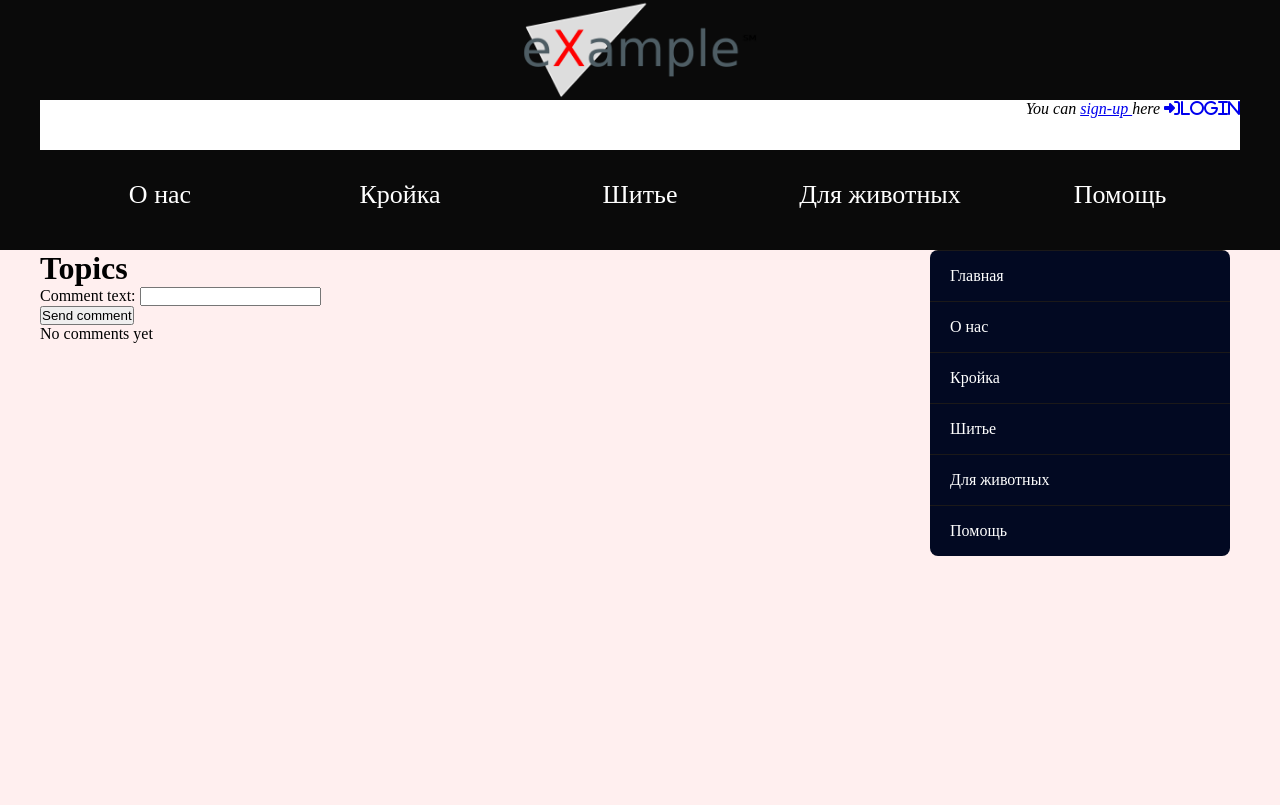
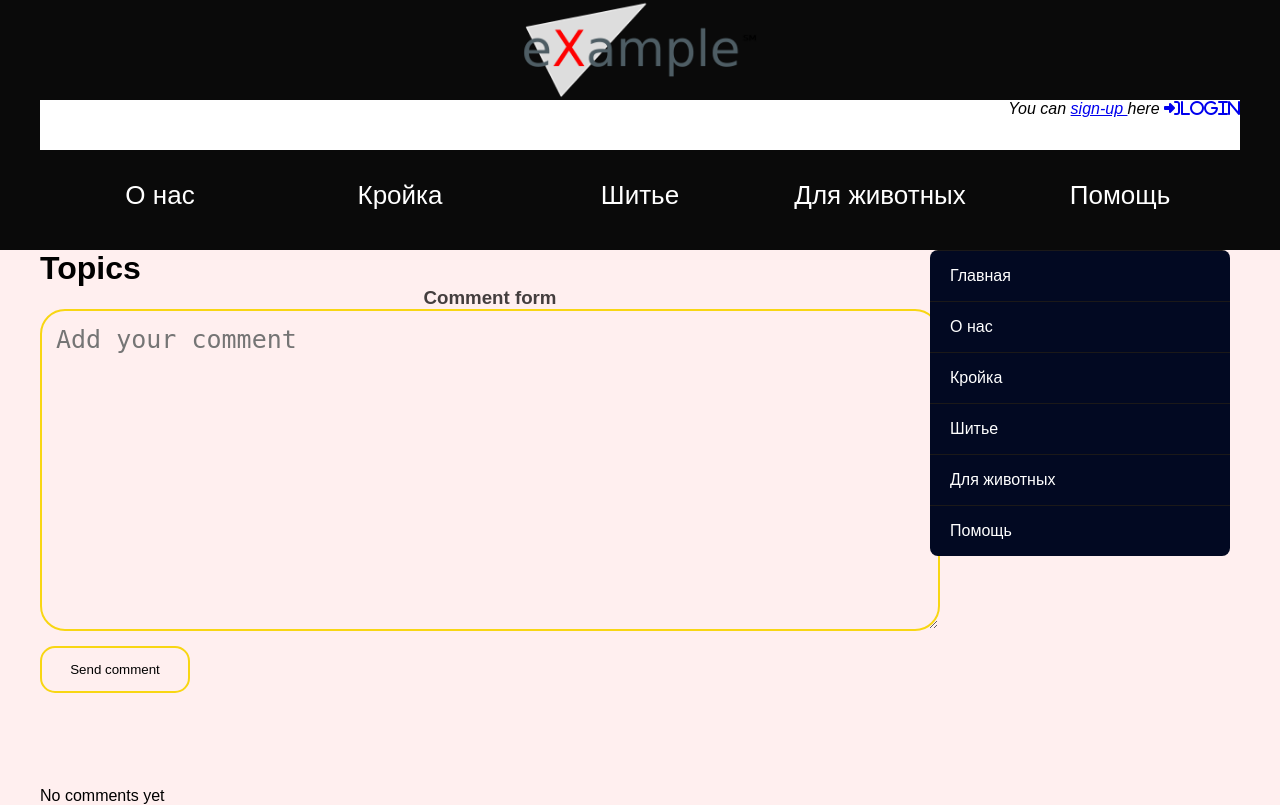
Before and after one commit to Avaaren/sewing_site, a Django app: template mastering/help/templates/help/topic_detail.html in a window 1280 px wide. Before the commit the page ends 556 px from the top, so only its background shows below. Run offline with Django 3.2, Linux system fonts and the light colour scheme; the template is opened without the code that fills it: values that come from a table or form of the project are taken from there, others are empty; some libraries are stand-ins or nearby versions.

Commit message:
Styling coments form on forum, added requirement.txt, added news_scraper

```diff
--- a/mastering/help/forms.py
+++ b/mastering/help/forms.py
@@ -9,6 +9,7 @@ class NewTopicForm(forms.ModelForm):
 
 
 class NewCommentForm(forms.ModelForm):
+    comment_text = forms.CharField(label='', widget=forms.Textarea(attrs={'placeholder': 'Add your comment'}))
     class Meta:
         model = Comment
         fields = ['comment_text',]
--- a/mastering/help/templates/help/topic_detail.html
+++ b/mastering/help/templates/help/topic_detail.html
@@ -1,7 +1,8 @@
 {% extends 'landing/base.html' %}
-
+{% load static %}
 {% block title %}Help{% endblock %}
 {% block content %}
+<link rel="stylesheet" href="{% static 'help/css/detail.css' %}" />
 <h1>Topics</h1>
 
 {{ topic.title }}
@@ -10,17 +11,24 @@
 
 <div class="comments">
     <form class='comment-form' action="." method="POST">
-        {{ form.as_p }}
-        <p><input type="submit" value='Send comment'></p>
+        <h3>Comment form</h3>
+        {{ form.comment_text }}
+        <input type="submit" value='Send comment'>
         {% csrf_token %}
     </form>
-    <div class="comment-fields">
-        {% for comment in topic.comments.all %}
+    {% for comment in topic.comments.all %}
+    <div class="comment">
+        <div class="comment-header">
+            <p>#{{ comment.pk }} {{ comment.author }} {{ comment.created }}</p>
+        </div>
+        <div class="comment-body">
             <p>{{ comment.comment_text }}</p>
+        </div>
         {% empty %}
-            <p>No comments yet</p>
-        {% endfor %}
+        <p>No comments yet</p>
+
     </div>
+    {% endfor %}
 </div>
 
 {% endblock %}
--- /dev/null
+++ b/mastering/static/help/css/detail.css
@@ -0,0 +1,46 @@
+body {
+    margin: 0;
+    padding: 0;
+    font-family: sans-serif;
+    box-sizing: border-box;
+}
+
+.comment-form{
+    width:900px;
+    height: 500px;
+
+}
+.comment-form h3{
+    color: rgb(68, 62, 62);
+    text-align: center;
+
+}
+
+.comment-form textarea{
+    font-size: 25px;
+    border:0;
+    background:none;
+    display:block;
+    width: 900px;
+    text-align: left;
+    border: 2px solid rgb(248, 214, 19);
+    padding: 14px;
+    border-radius: 25px;
+
+}
+.comment-form input[type="submit"]{
+    border:0;
+    width: 150px;
+
+    background:none;
+    display:block;
+    text-align: center;
+    margin-top: 15px;
+    border: 2px solid rgb(248, 214, 19);
+    padding: 14px 10px;
+    border-radius: 15px;
+}
+
+.comment{
+    background-color: red;
+}
```
Also changed, not shown: mastering/landing/scraper.py (added, +32 -0 lines), requirements.txt (added, +22 -0 lines).
